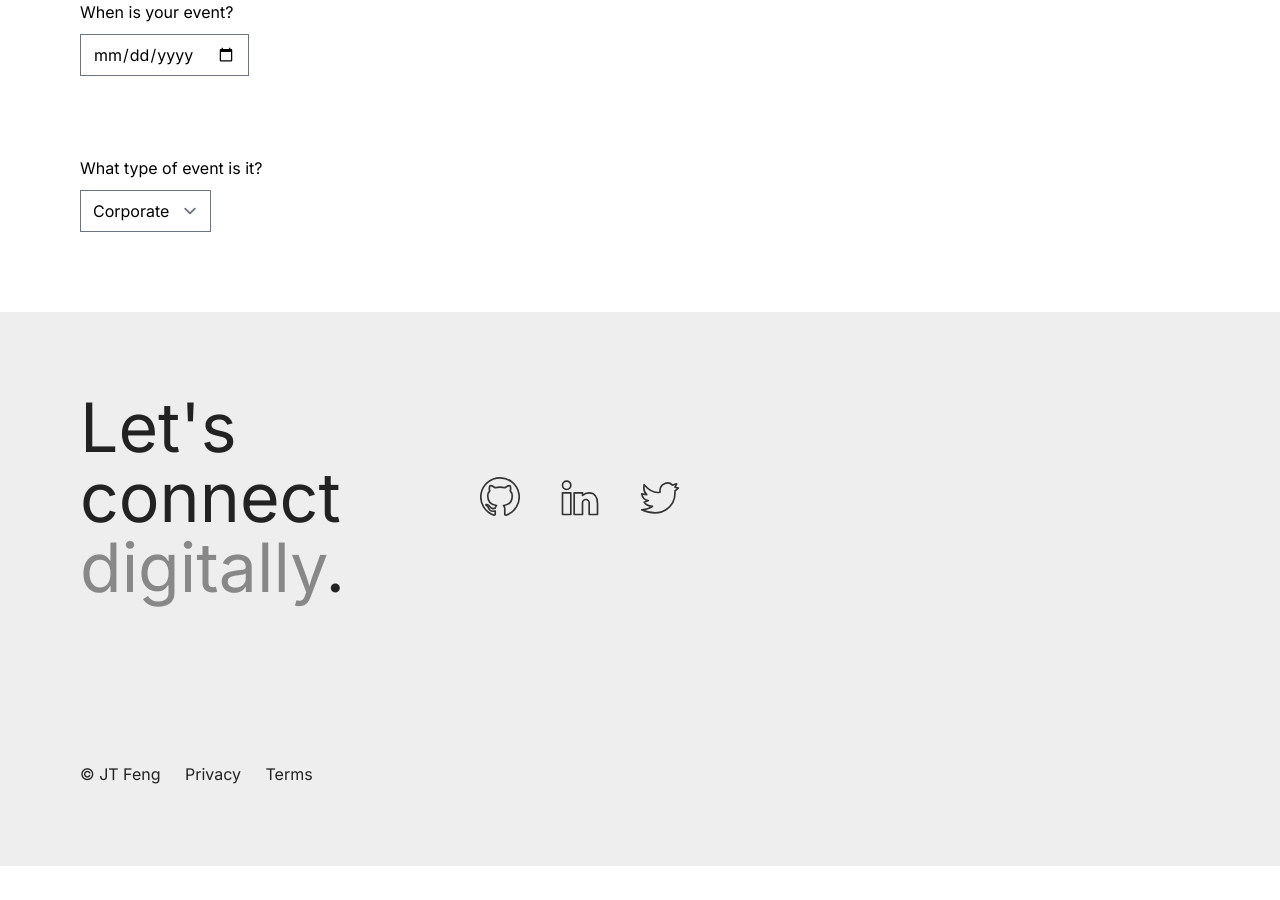
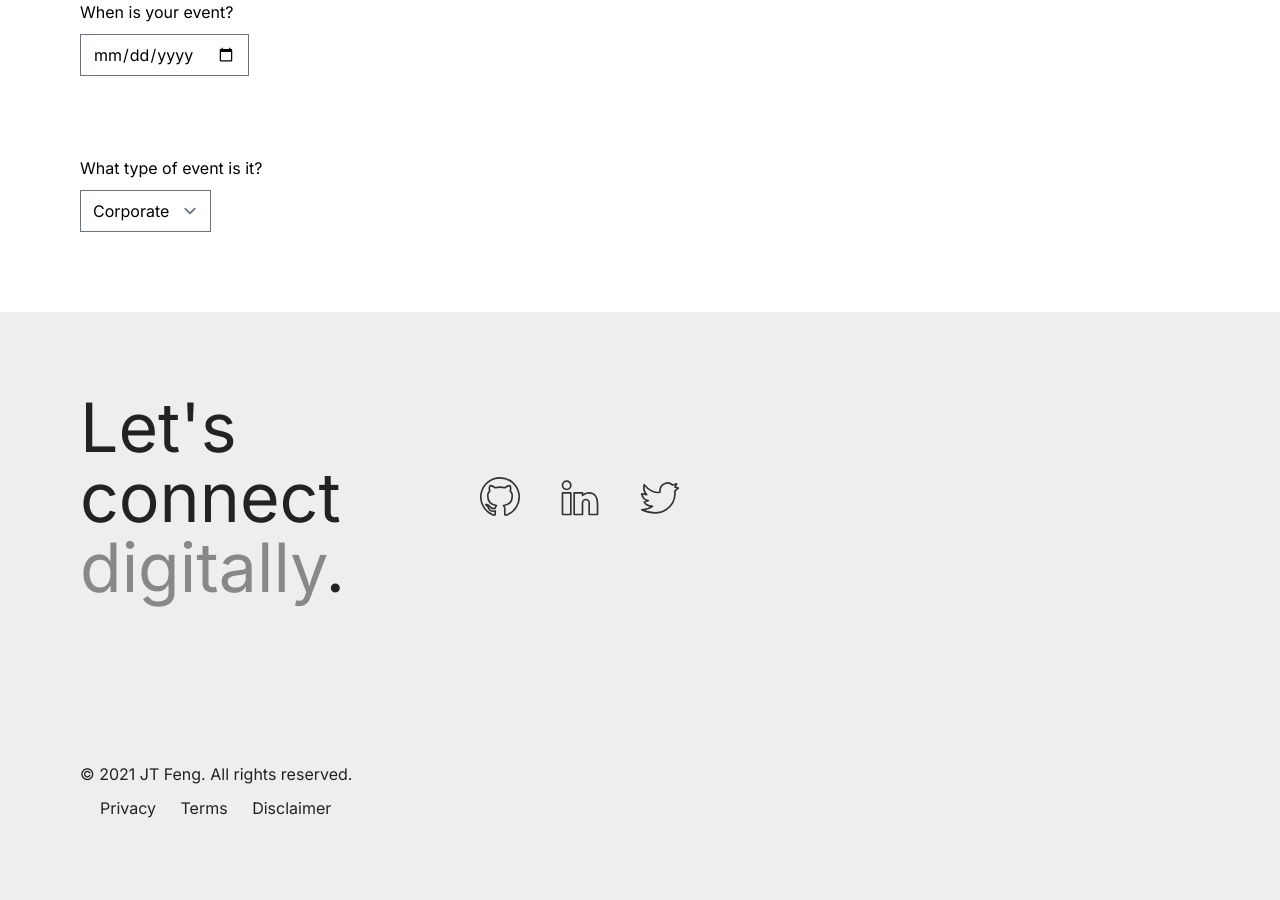
Before and after one commit to jingtianfeng/jekywind-playground, a Jekyll site: the page built from index.html, in a window 1280 px wide and 900 px high, scrolled down 1737 px. Built offline with Jekyll 4.4.1, drawn with Linux system fonts in a browser that asks for light colours; before the commit the page ends 2603 px from its top, so only the background shows below that.

Commit message:
Change footer: add link to disclaimer

```diff
--- a/_includes/footer.html
+++ b/_includes/footer.html
@@ -23,9 +23,10 @@
         </nav>
         <div class="col-start-1 col-end-3 row-start-3 row-end-4
                     text-gray-2">
-            <p class="inline">
-                © JT Feng
+            <p>
+                © {{ site.time | date: "%Y" }} JT Feng. All rights reserved.
             </p>
+            <div class="mt-2">
                 <a class="ml-3"
                    href="{{ '/privacy' | relative_url }}">
                     Privacy
@@ -34,6 +35,11 @@
                    href="{{ '/terms' | relative_url }}">
                     Terms
                 </a>
+                <a class="ml-3"
+                   href="{{ '/disclaimer' | relative_url }}">
+                    Disclaimer
+                </a>
+            </div>
         </div>
     </div>
 </footer>
```
Lines whose indentation alone changed are shown as unchanged.
